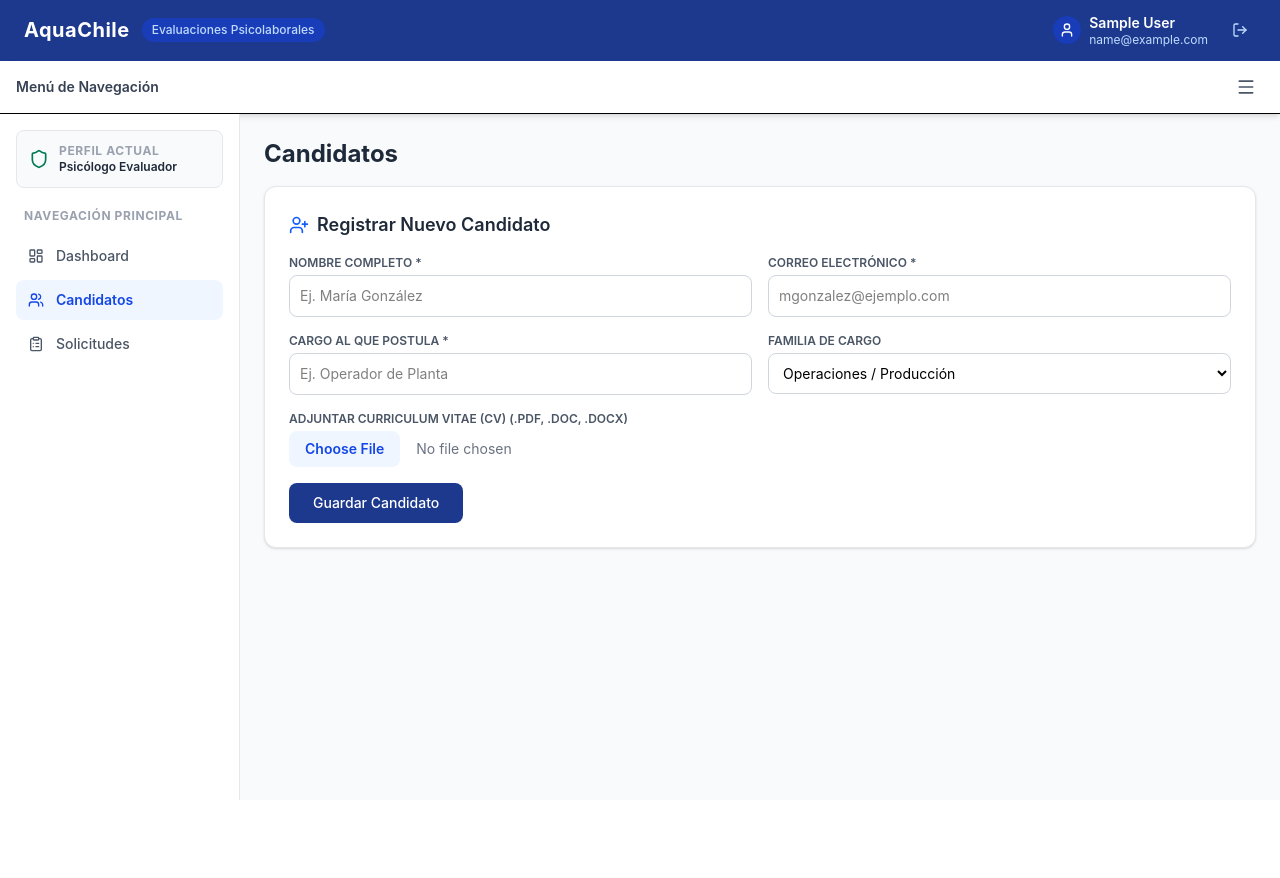
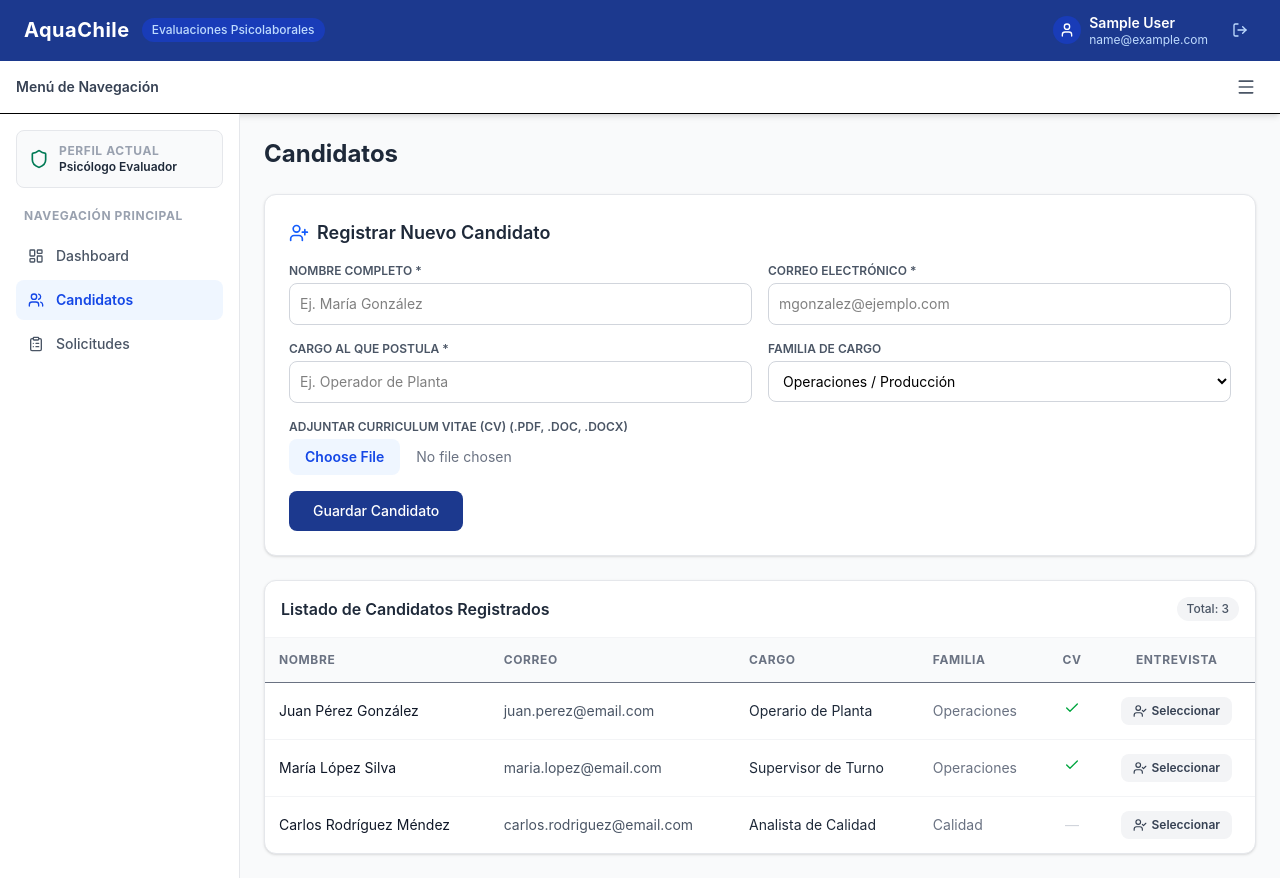
Before and after one commit to MrDeguitoo/AquaChile_FSTK, a React (Vite) app: page /candidatos in a window 1280 px wide. Before the commit the page ends 800 px from the top, so only its background shows below. Built offline with nearby package versions, Linux system fonts and the light colour scheme; sample sign-in values are in the browser's storage.

Commit message:
feat: componentes FormCandidato, TablaCandidatos y TablaSolicitudes desacoplados

```diff
--- /dev/null
+++ b/src/components/candidatos/TablaCandidatos.jsx
@@ -0,0 +1,78 @@
+import { Check, UserCheck } from 'lucide-react';
+
+export default function TablaCandidatos({ candidatos, selectedCandidateId, onSelectCandidate }) {
+  return (
+    <div className="bg-white rounded-xl shadow-sm border border-gray-200 overflow-hidden">
+      <div className="p-4 border-b border-gray-100 flex justify-between items-center">
+        <h3 className="font-semibold text-gray-800">Listado de Candidatos Registrados</h3>
+        <span className="text-xs bg-gray-100 text-gray-600 px-2.5 py-1 rounded-full font-medium">
+          Total: {candidatos.length}
+        </span>
+      </div>
+
+      <div className="overflow-x-auto">
+        <table className="w-full text-left border-collapse text-sm">
+          <thead>
+            <tr className="bg-gray-50 text-gray-500 uppercase text-xs tracking-wider border-b">
+              <th className="p-3.5">Nombre</th>
+              <th className="p-3.5">Correo</th>
+              <th className="p-3.5">Cargo</th>
+              <th className="p-3.5">Familia</th>
+              <th className="p-3.5 text-center">CV</th>
+              <th className="p-3.5 text-center">Entrevista</th>
+            </tr>
+          </thead>
+          <tbody className="divide-y divide-gray-100">
+            {candidatos.length === 0 && (
+              <tr>
+                <td colSpan={6} className="p-6 text-center text-gray-400">
+                  No hay candidatos registrados.
+                </td>
+              </tr>
+            )}
+            {candidatos.map((cand) => {
+              const isSelected = selectedCandidateId === cand.id;
+              return (
+                <tr
+                  key={cand.id}
+                  className={`transition-colors ${
+                    isSelected ? 'bg-blue-50/80 font-medium' : 'hover:bg-gray-50'
+                  }`}
+                >
+                  <td className="p-3.5 text-gray-900">{cand.nombre}</td>
+                  <td className="p-3.5 text-gray-600">{cand.correo}</td>
+                  <td className="p-3.5 text-gray-800">{cand.cargo}</td>
+                  <td className="p-3.5 text-gray-500">{cand.familiaCargo}</td>
+                  <td className="p-3.5 text-center">
+                    {cand.cvAdjunto ? (
+                      <span className="inline-flex items-center text-green-600" title={cand.cvAdjunto}>
+                        <Check className="w-4 h-4" />
+                      </span>
+                    ) : (
+                      <span className="text-gray-300">—</span>
+                    )}
+                  </td>
+                  <td className="p-3.5 text-center">
+                    <button
+                      type="button"
+                      onClick={() => onSelectCandidate(cand.id)}
+                      aria-label={`Seleccionar para Entrevista a ${cand.nombre}`}
+                      className={`px-3 py-1.5 rounded-lg text-xs font-semibold transition-all flex items-center justify-center space-x-1 mx-auto ${
+                        isSelected
+                          ? 'bg-blue-600 text-white shadow-sm'
+                          : 'bg-gray-100 text-gray-700 hover:bg-gray-200'
+                      }`}
+                    >
+                      <UserCheck className="w-3.5 h-3.5" />
+                      <span>{isSelected ? 'Seleccionado' : 'Seleccionar'}</span>
+                    </button>
+                  </td>
+                </tr>
+              );
+            })}
+          </tbody>
+        </table>
+      </div>
+    </div>
+  );
+}
--- /dev/null
+++ b/src/components/solicitudes/TablaSolicitudes.jsx
@@ -0,0 +1,68 @@
+const ESTADO_CLASES = {
+  'Pendiente': 'bg-amber-100 text-amber-800',
+  'En Proceso': 'bg-blue-100 text-blue-800',
+  'Finalizada': 'bg-emerald-100 text-emerald-800',
+  'Completada': 'bg-emerald-100 text-emerald-800',
+  'Completado': 'bg-emerald-100 text-emerald-800',
+};
+
+export function EstadoBadge({ estado }) {
+  const clases = ESTADO_CLASES[estado] || 'bg-gray-100 text-gray-700';
+  return (
+    <span className={`inline-block px-2.5 py-1 rounded-full text-xs font-semibold ${clases}`}>
+      {estado}
+    </span>
+  );
+}
+
+export default function TablaSolicitudes({ solicitudes, candidatos = [] }) {
+  const nombreCandidato = (id) =>
+    candidatos.find((c) => c.id === id)?.nombre ?? 'Sin asignar';
+
+  return (
+    <div className="bg-white rounded-xl shadow-sm border border-gray-200 overflow-hidden">
+      <div className="p-4 border-b border-gray-100 flex justify-between items-center">
+        <h3 className="font-semibold text-gray-800">Listado de Solicitudes</h3>
+        <span className="text-xs bg-gray-100 text-gray-600 px-2.5 py-1 rounded-full font-medium">
+          Total: {solicitudes.length}
+        </span>
+      </div>
+
+      <div className="overflow-x-auto">
+        <table className="w-full text-left border-collapse text-sm">
+          <thead>
+            <tr className="bg-gray-50 text-gray-500 uppercase text-xs tracking-wider border-b">
+              <th className="p-3.5">Candidato</th>
+              <th className="p-3.5">Analista</th>
+              <th className="p-3.5">CECO</th>
+              <th className="p-3.5">Ubicación</th>
+              <th className="p-3.5">Fecha</th>
+              <th className="p-3.5 text-center">Estado</th>
+            </tr>
+          </thead>
+          <tbody className="divide-y divide-gray-100">
+            {solicitudes.length === 0 && (
+              <tr>
+                <td colSpan={6} className="p-6 text-center text-gray-400">
+                  No hay solicitudes registradas.
+                </td>
+              </tr>
+            )}
+            {solicitudes.map((sol) => (
+              <tr key={sol.id} className="hover:bg-gray-50 transition-colors">
+                <td className="p-3.5 text-gray-900">{nombreCandidato(sol.candidatoId)}</td>
+                <td className="p-3.5 text-gray-700">{sol.analista}</td>
+                <td className="p-3.5 text-gray-600">{sol.ceco}</td>
+                <td className="p-3.5 text-gray-600">{sol.ubicacion}</td>
+                <td className="p-3.5 text-gray-500">{sol.fecha}</td>
+                <td className="p-3.5 text-center">
+                  <EstadoBadge estado={sol.estado} />
+                </td>
+              </tr>
+            ))}
+          </tbody>
+        </table>
+      </div>
+    </div>
+  );
+}
--- a/src/pages/CandidatosPage.jsx
+++ b/src/pages/CandidatosPage.jsx
@@ -1,10 +1,25 @@
+import { useState } from 'react';
 import FormCandidato from '../components/candidatos/FormCandidato';
+import TablaCandidatos from '../components/candidatos/TablaCandidatos';
+import { candidatos as candidatosIniciales } from '../data';
 
 export default function CandidatosPage() {
+  const [candidatos, setCandidatos] = useState(candidatosIniciales);
+  const [selectedCandidateForInterview, setSelectedCandidateForInterview] = useState(null);
+
+  const handleAddCandidato = (nuevo) => {
+    setCandidatos((prev) => [...prev, nuevo]);
+  };
+
   return (
-    <div>
-      <h1 className="text-2xl font-bold text-gray-800 mb-4">Candidatos</h1>
-      <FormCandidato onAddCandidato={(c) => console.log('Nuevo candidato:', c)} />
+    <div className="space-y-6">
+      <h1 className="text-2xl font-bold text-gray-800">Candidatos</h1>
+      <FormCandidato onAddCandidato={handleAddCandidato} />
+      <TablaCandidatos
+        candidatos={candidatos}
+        selectedCandidateId={selectedCandidateForInterview}
+        onSelectCandidate={setSelectedCandidateForInterview}
+      />
     </div>
   );
 }
--- a/src/pages/SolicitudesPage.jsx
+++ b/src/pages/SolicitudesPage.jsx
@@ -1,8 +1,19 @@
+import { useState } from 'react';
+import TablaSolicitudes from '../components/solicitudes/TablaSolicitudes';
+import { solicitudes as solicitudesIniciales, candidatos } from '../data';
+
 export default function SolicitudesPage() {
-    return (
-        <div className = "text-2xl font-bold text-gray-800 mb-2">
-            <h1>Solicitudes</h1>
-            <p className = "text-gray-600">Panel de solicitudes del proceso psicolaboral de AquaChile.</p>
-        </div>
-    );
+  const [solicitudes] = useState(solicitudesIniciales);
+
+  return (
+    <div className="space-y-6">
+      <div>
+        <h1 className="text-2xl font-bold text-gray-800 mb-2">Solicitudes</h1>
+        <p className="text-gray-600">
+          Panel de solicitudes del proceso psicolaboral de AquaChile.
+        </p>
+      </div>
+      <TablaSolicitudes solicitudes={solicitudes} candidatos={candidatos} />
+    </div>
+  );
 }
```
